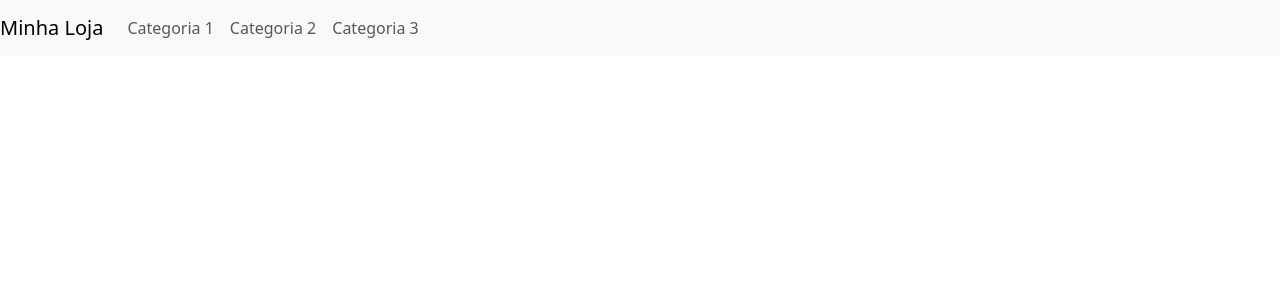
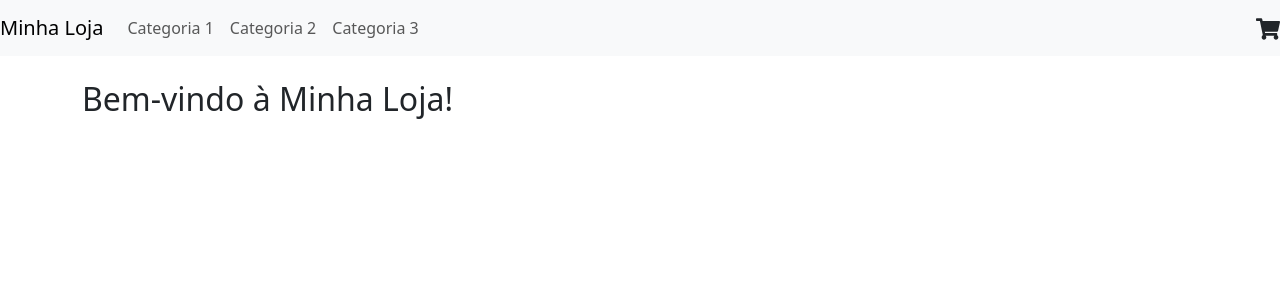
Before and after one commit to LeticiaAmeliaSchiavon/desafios_react_js_coderhouse, a React (Create React App) app: page / in a window 1280 px wide. Shown: the top 300 px of the page. Built offline with nearby package versions, Linux system fonts and the light colour scheme.

Commit message:
landing page

```diff
--- a/package.json
+++ b/package.json
@@ -9,6 +9,7 @@
     "bootstrap": "^5.3.3",
     "react": "^18.3.1",
     "react-dom": "^18.3.1",
+    "react-icons": "^5.3.0",
     "react-scripts": "5.0.1",
     "web-vitals": "^2.1.4"
   },
--- a/src/App.js
+++ b/src/App.js
@@ -1,10 +1,12 @@
 import React from 'react';
 import NavBar from './components/NavBar';
+import ItemListContainer from './components/ItemListContainer';
 
 function App() {
     return (
         <div className="App">
             <NavBar />
+            <ItemListContainer greeting="Bem-vindo à Minha Loja!" />
             {/* Outros componentes da sua aplicação */}
         </div>
     );
--- /dev/null
+++ b/src/components/CartWidget.js
@@ -0,0 +1,13 @@
+import React from 'react';
+import { FaShoppingCart } from 'react-icons/fa';
+import 'bootstrap/dist/css/bootstrap.min.css';
+
+const CartWidget = () => {
+    return (
+        <div className="cart-widget">
+            <FaShoppingCart size={24} />
+        </div>
+    );
+}
+
+export default CartWidget;
--- /dev/null
+++ b/src/components/ItemListContainer.js
@@ -0,0 +1,12 @@
+import React from 'react';
+import 'bootstrap/dist/css/bootstrap.min.css';
+
+const ItemListContainer = ({ greeting }) => {
+    return (
+        <div className="container mt-4">
+            <h2>{greeting}</h2>
+        </div>
+    );
+}
+
+export default ItemListContainer;
--- a/src/components/NavBar.js
+++ b/src/components/NavBar.js
@@ -1,5 +1,6 @@
 import React from 'react';
 import 'bootstrap/dist/css/bootstrap.min.css';
+import CartWidget from './CartWidget';
 
 const NavBar = () => {
     return (
@@ -21,6 +22,7 @@ const NavBar = () => {
                     </li>
                 </ul>
             </div>
+            <CartWidget />
         </nav>
     );
 }
```
Also changed, not shown: 1 other file (tests, documents, lock files or other folders).
